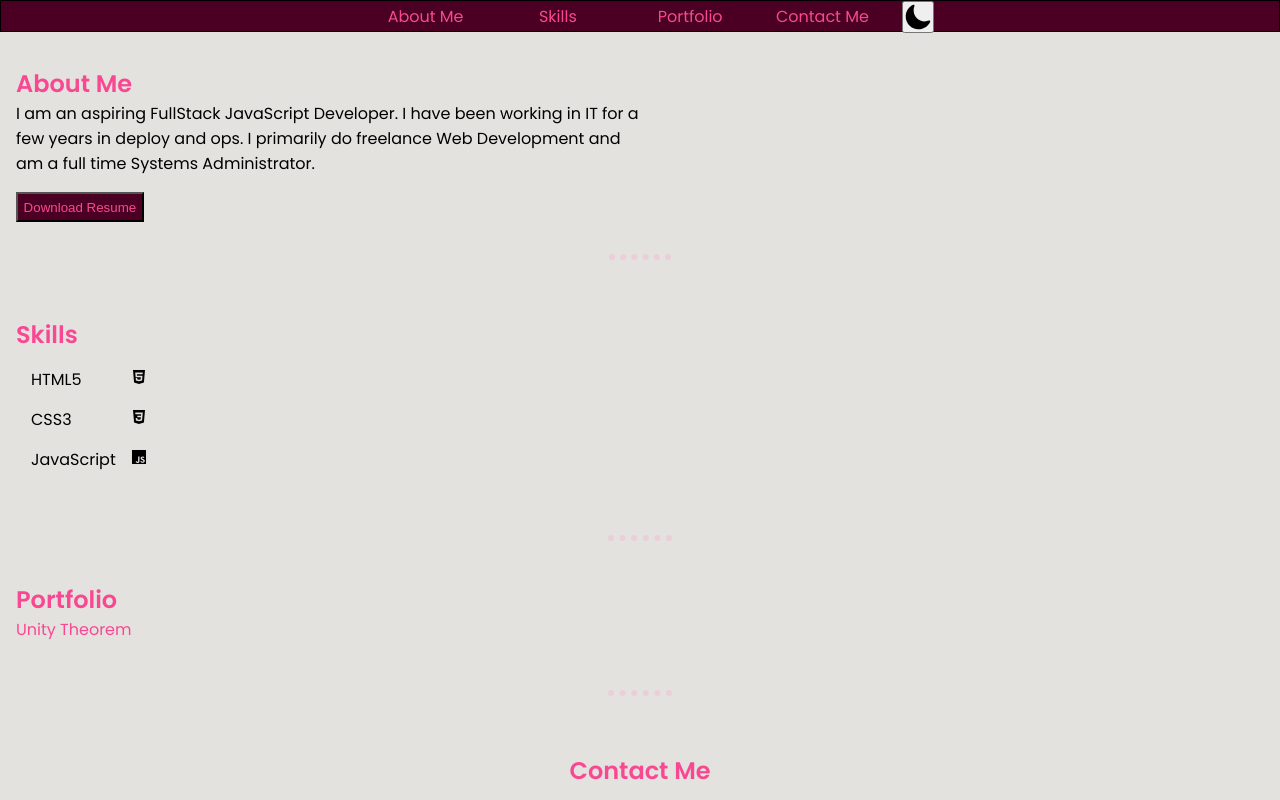
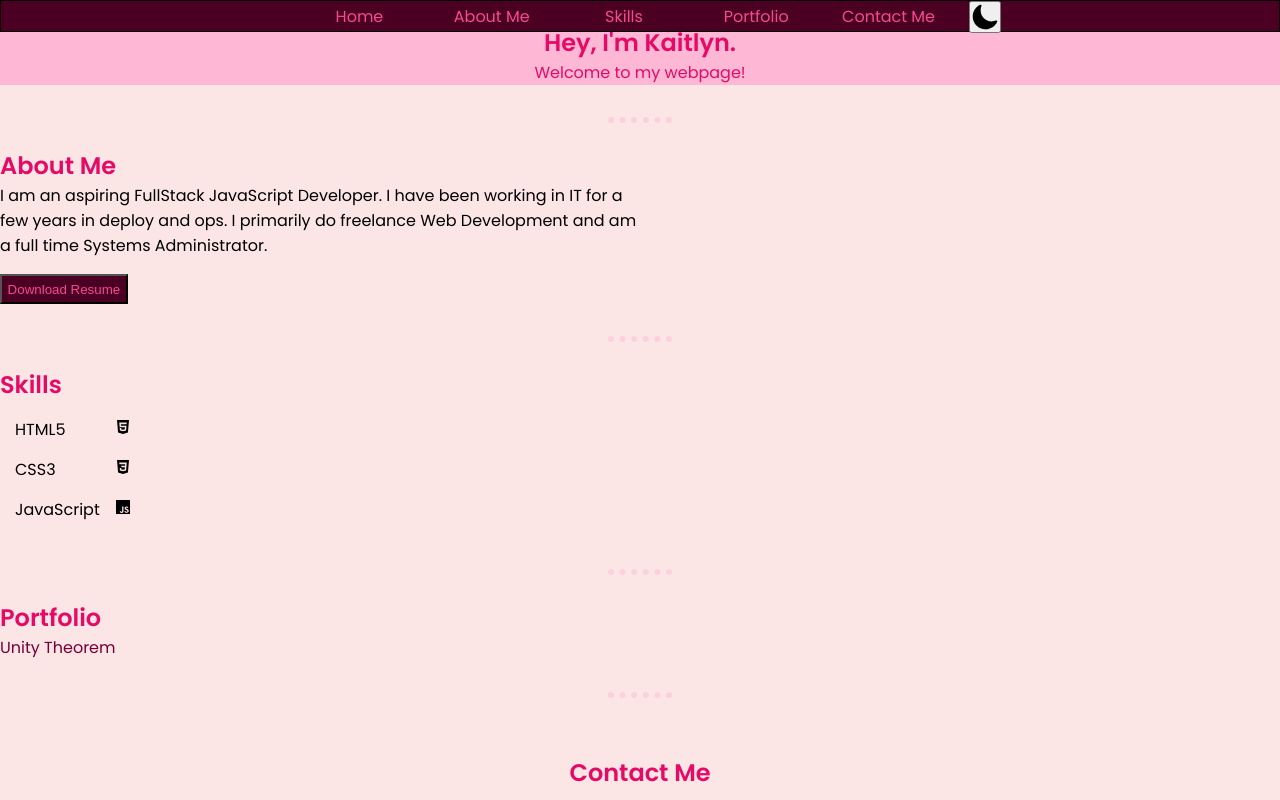
Before and after one commit to dronakin/portfolio-site, a plain HTML site: page index.html in a window 1280 px wide. Shown: the top 800 px of the page. Drawn offline with nearby package versions, Linux system fonts and the light colour scheme; a web font is replaced by a local one.

Commit message:
changed things and added favicon

```diff
--- a/assets/css/styles.css
+++ b/assets/css/styles.css
@@ -10,24 +10,26 @@ html {
     --hot-pink: #F94892;
     --light-pink: #FFA1C9;
     --dark-pink: #E60965;
+    --black-pink: #770038;
+    --cream: #FBE5E5;
     --shadow-black-100: 0 .35rem 1rem rgba(0,0,0,0.2);
     --black-900: #000;
-    --black-400: #646f87;
-    --black-100: #E3E2DF;
-    --cream: #FBE5E5;
+    --black-400: #876478;
+    --black-100: #ffb7d6;
     --black-alpha-100: rgba(0,0,0,0.05);
 }
 /* Body */
+
 body {
     font-family: "Poppins", sans-serif;
     font-size: 1rem;
     font-weight: normal;
     overflow-x: hidden;
-    background-color: var(--black-100);
+    background-color: var(--cream);
 }
 
 h1 {
-    color: var(--hot-pink)
+    color: var(--dark-pink)
 }
 
 hr {
@@ -38,10 +40,6 @@ hr {
     height: .125rem;
     width: 5%;
     border-bottom-width: .4rem;
-    padding: 1rem;
-}
-
-section {
     padding: 1rem;
 }
 
@@ -70,6 +68,7 @@ a:active {
 }
 
 /* Navbar */
+
 .navbar {
     background-color: var(--pink);
     display: flex;
@@ -109,6 +108,8 @@ ul {
     border-width: 1rem;
 }
 
+/* Theme Toggle */
+
 .theme-toggle {
 
     height: 2rem;
@@ -121,7 +122,25 @@ ul {
     height: 1.75rem;
     width: 1.75rem;
 }
+
+/* Home */
+
+.home-group {
+    text-align: center;
+    color: var(--dark-pink);
+    background-color: var(--black-100);
+    margin-top: 0px;
+    margin-left: 0px;
+    margin-right: 0px;
+}
+
+.home-section {
+    margin-top: 0px;
+    margin-left: 0px;
+}
+
 /* About */
+
 .resume-button {
     margin-top: 1rem;
     padding: .35rem;
@@ -131,15 +150,20 @@ ul {
 .about-paragraph {
     width: 50%;
 }
+
 /* Skills */
 
 /* Portfolio */
+
 .portfolio-color {
     text-decoration: none;
     border-radius: 1rem;
     border-style: line;
     box-sizing: content-box;
+}
 
+.portfolio-link {
+    color: var(--black-pink);
 }
 
 /* Contact Me */
@@ -187,8 +211,6 @@ ul {
     text-transform: wrap;
 }
 
-
-
 .submit-button {
     padding: .25rem;
     width: 5rem;
--- a/index.html
+++ b/index.html
@@ -5,12 +5,14 @@
     <meta http-equiv="X-UA-Compatible" content="IE=edge">
     <meta name="viewport" content="width=device-width, initial-scale=1.0">
     <!-- Main CSS -->
-    <link rel="stylesheet" href="assets/css/styles.css">
+    <link rel="stylesheet" type ="text/css" href="assets/css/styles.css">
+    <link rel="icon" href="assets/images/favicon.ico">
     <title>Developer Portfolio</title>
 </head>
 <body>
     <nav class='navbar'>
         <ul class="nav-list">
+            <li class="nav-item"> <a href="#home">Home</a></li>
             <li class="nav-item"> <a href="#about">About Me</a></li>
             <li class="nav-item"> <a href="#skills">Skills</a></li>
             <li class="nav-item"> <a href="#portfolio">Portfolio</a></li>
@@ -22,8 +24,15 @@
             </button>
         </div>
     </nav>
+    <br id="home"">
+    <section class="home-section">
+        <div class="home-group">
+            <h1>Hey, I'm Kaitlyn.</h1>
+            <p>Welcome to my webpage!</p>
+        </div>
+        <hr>
+    </section>
     <section class='about' id="about">
-        <br>
         <br>
         <h1>About Me</h1>
         <p class="about-paragraph">I am an aspiring FullStack JavaScript Developer. I have been working in IT for a few years in deploy and ops. I primarily do freelance Web Development and am a full time Systems Administrator.
@@ -55,7 +64,7 @@
         <h1>Portfolio</h1>
         <body>
             <p class="portfolio color">
-                <a href="https://www.unity-theorem.com" id="portfolio-link">Unity Theorem</a>
+                <a class="portfolio-link" href="https://www.unity-theorem.com">Unity Theorem</a>
             </p>
         </body>
     </section>
```
Also changed, not shown: assets/images/favicon.ico (added).
